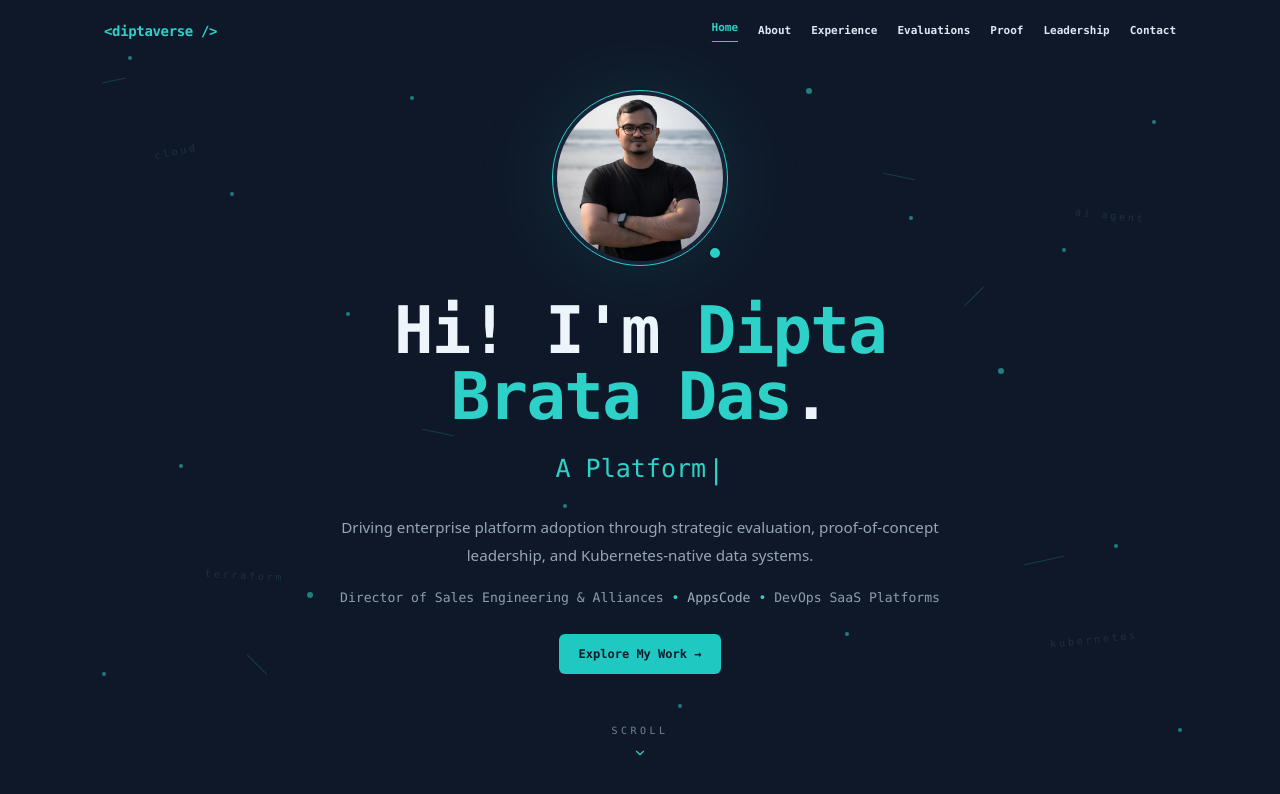
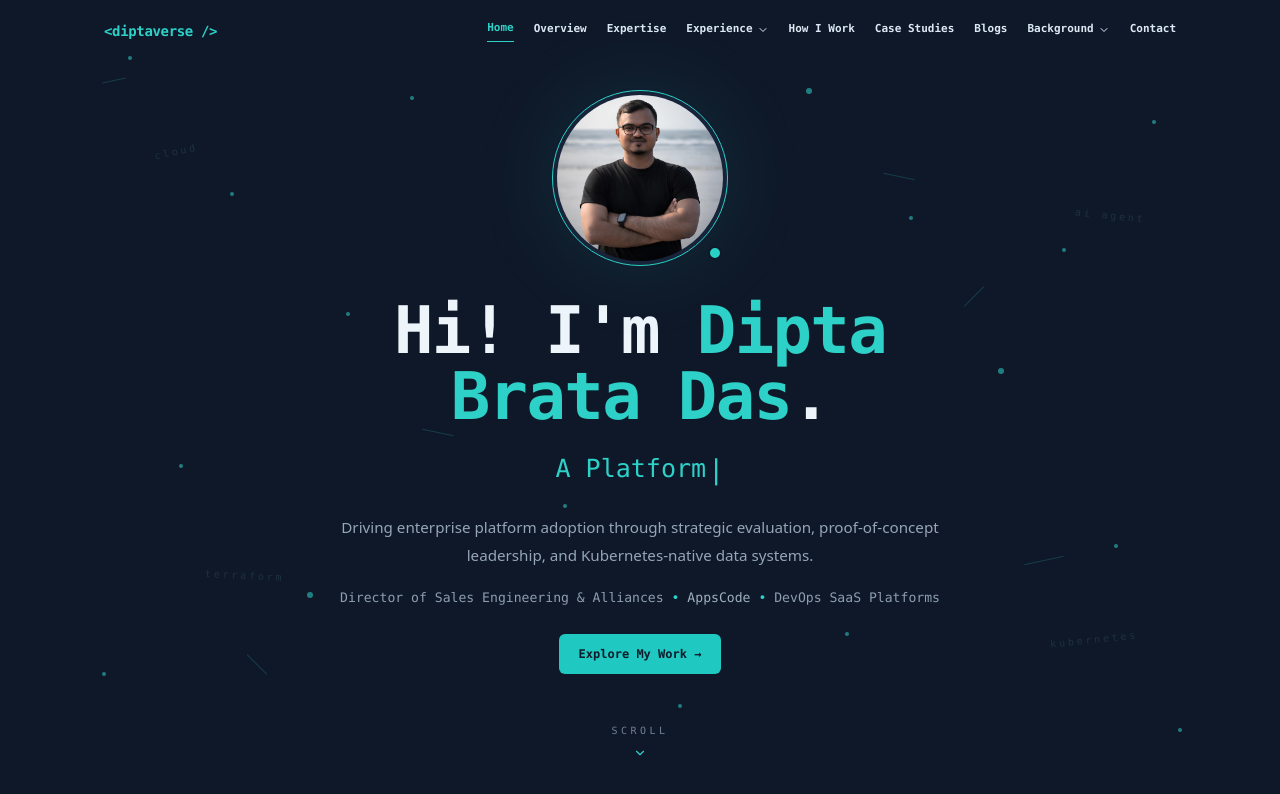
Before and after one commit to Amphibian007/diptaverse-portfolio-v2, a Next.js app: page / in a window 1280 px wide. Shown: the top 794 px of the page. Built offline with nearby package versions, Linux system fonts and the light colour scheme.

Commit message:
Add nav bar design v2

```diff
--- a/src/sections/hero/Hero.tsx
+++ b/src/sections/hero/Hero.tsx
@@ -1,16 +1,7 @@
 import Image from "next/image";
 import { ChevronDown } from "lucide-react";
+import { HeroNav } from "@/sections/hero/HeroNav";
 import { RotatingRole } from "@/sections/hero/RotatingRole";
-
-const navItems = [
-  { label: "Home", href: "#hero" },
-  { label: "About", href: "#about" },
-  { label: "Experience", href: "#experience" },
-  { label: "Evaluations", href: "#evaluations" },
-  { label: "Proof", href: "#proof" },
-  { label: "Leadership", href: "#leadership" },
-  { label: "Contact", href: "#contact" },
-];
 
 const fieldDots = [
   { top: "7%", left: "10%", size: "h-1 w-1" },
@@ -108,39 +99,13 @@ function HeroAvatar() {
 export function Hero() {
   return (
     <section
-      id="hero"
+      id="home"
       className="relative min-h-screen overflow-hidden bg-[#0f1828]"
     >
       <HeroField />
 
       <div className="relative z-10 mx-auto flex min-h-screen max-w-6xl flex-col px-6 pt-5 pb-8 sm:px-10">
-        <header className="flex flex-wrap items-center justify-between gap-5">
-          <a
-            href="#hero"
-            className="font-mono text-sm font-semibold tracking-tight text-[#2ed1c8]"
-          >
-            &lt;diptaverse /&gt;
-          </a>
-
-          <nav
-            aria-label="Primary"
-            className="flex flex-wrap items-center justify-end gap-x-5 gap-y-2 font-mono text-[11px] font-semibold text-[#dce8f4]"
-          >
-            {navItems.map((item) => (
-              <a
-                key={item.label}
-                href={item.href}
-                className={`transition-colors hover:text-[#2ed1c8] ${
-                  item.label === "Home"
-                    ? "border-b border-[#2ed1c8] pb-1 text-[#2ed1c8]"
-                    : ""
-                }`}
-              >
-                {item.label}
-              </a>
-            ))}
-          </nav>
-        </header>
+        <HeroNav />
 
         <div className="flex flex-1 items-center justify-center">
           <div className="flex max-w-4xl flex-col items-center text-center">
--- /dev/null
+++ b/src/sections/hero/HeroNav.tsx
@@ -0,0 +1,104 @@
+import { ChevronDown } from "lucide-react";
+
+type NavChild = {
+  label: string;
+  href: string;
+};
+
+type NavItem = {
+  label: string;
+  href: string;
+  children?: NavChild[];
+};
+
+const navItems: NavItem[] = [
+  { label: "Home", href: "#home" },
+  { label: "Overview", href: "#overview" },
+  { label: "Expertise", href: "#expertise" },
+  {
+    label: "Experience",
+    href: "#experience",
+    children: [
+      { label: "Enterprise Work", href: "#enterprise-work" },
+      { label: "Sales Approach", href: "#sales-approach" },
+      { label: "Events", href: "#events" },
+    ],
+  },
+  { label: "How I Work", href: "#how-i-work" },
+  { label: "Case Studies", href: "#case-studies" },
+  { label: "Blogs", href: "#blogs" },
+  {
+    label: "Background",
+    href: "#background",
+    children: [
+      { label: "Education", href: "#education" },
+      { label: "Leadership", href: "#leadership" },
+    ],
+  },
+  { label: "Contact", href: "#contact" },
+];
+
+function NavDropdown({ item }: { item: NavItem }) {
+  const isHome = item.label === "Home";
+
+  if (!item.children) {
+    return (
+      <a
+        href={item.href}
+        className={`pb-1 transition-colors hover:text-[#2ed1c8] focus-visible:text-[#2ed1c8] focus-visible:outline-none ${
+          isHome ? "border-b border-[#2ed1c8] text-[#2ed1c8]" : ""
+        }`}
+      >
+        {item.label}
+      </a>
+    );
+  }
+
+  return (
+    <div className="group/navitem relative">
+      <a
+        href={item.href}
+        className="inline-flex items-center gap-1 pb-1 transition-colors hover:text-[#2ed1c8] focus-visible:text-[#2ed1c8] focus-visible:outline-none"
+      >
+        <span>{item.label}</span>
+        <ChevronDown className="h-3 w-3 translate-y-px" />
+      </a>
+
+      <div className="invisible absolute top-full left-0 z-20 mt-2 min-w-[12.75rem] translate-y-1 rounded-md border border-white/10 bg-[#142033]/95 p-1.5 opacity-0 shadow-[0_12px_30px_rgba(0,0,0,0.28)] transition-all duration-150 group-hover/navitem:visible group-hover/navitem:translate-y-0 group-hover/navitem:opacity-100 group-focus-within/navitem:visible group-focus-within/navitem:translate-y-0 group-focus-within/navitem:opacity-100">
+        <div className="flex flex-col">
+          {item.children.map((child) => (
+            <a
+              key={child.label}
+              href={child.href}
+              className="rounded-sm px-3 py-2 text-[11px] text-[#9eafbe] transition-colors hover:bg-white/[0.03] hover:text-[#2ed1c8] focus-visible:bg-white/[0.03] focus-visible:text-[#2ed1c8] focus-visible:outline-none"
+            >
+              {child.label}
+            </a>
+          ))}
+        </div>
+      </div>
+    </div>
+  );
+}
+
+export function HeroNav() {
+  return (
+    <header className="flex flex-wrap items-center justify-between gap-5">
+      <a
+        href="#home"
+        className="font-mono text-sm font-semibold tracking-tight text-[#2ed1c8]"
+      >
+        &lt;diptaverse /&gt;
+      </a>
+
+      <nav
+        aria-label="Primary"
+        className="flex flex-wrap items-center justify-end gap-x-5 gap-y-2 font-mono text-[11px] font-semibold text-[#dce8f4]"
+      >
+        {navItems.map((item) => (
+          <NavDropdown key={item.label} item={item} />
+        ))}
+      </nav>
+    </header>
+  );
+}
```
